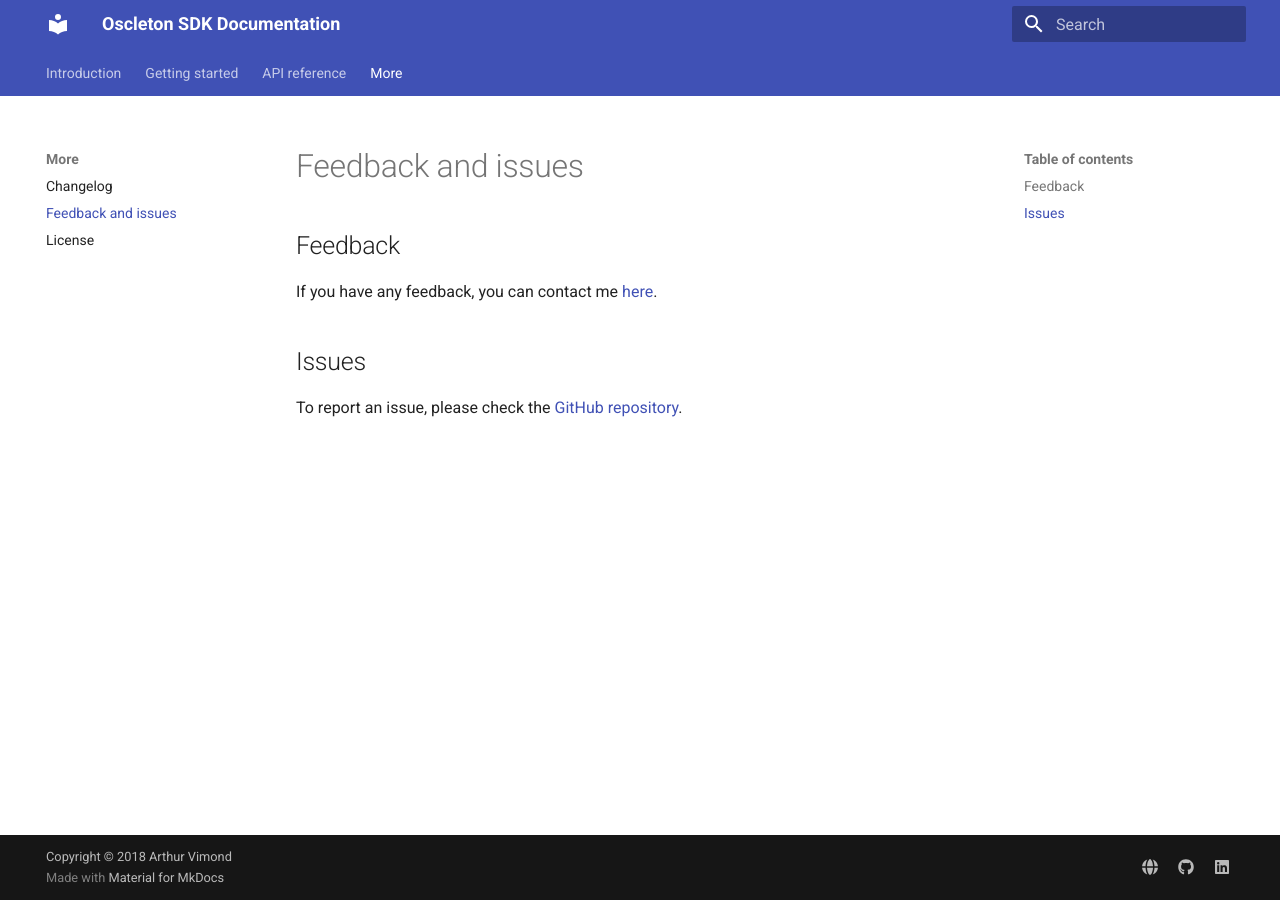
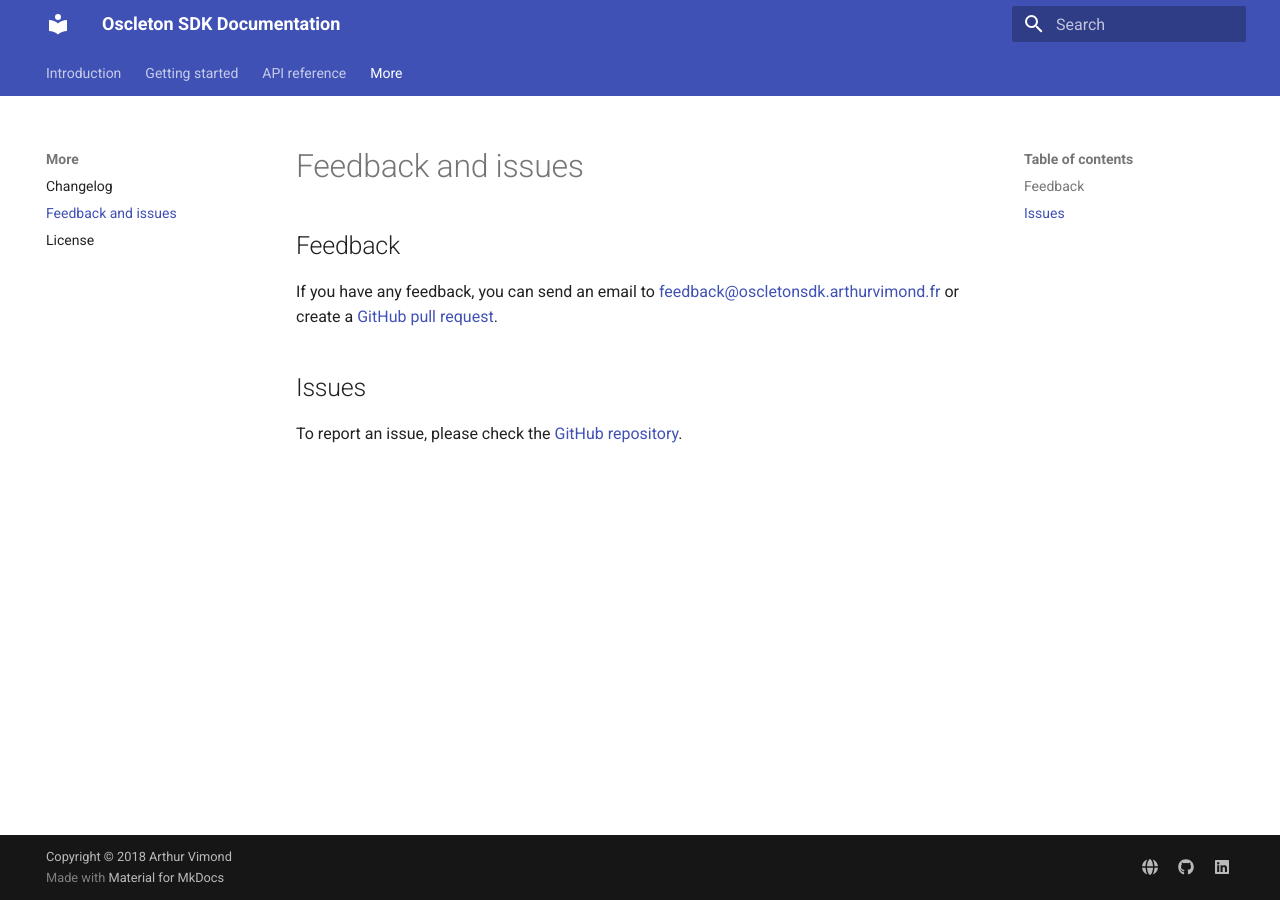
Before and after one commit to ArthurVimond/oscleton-android-sdk, an MkDocs documentation site: the page built from doc/docs/more/feedback-and-issues.md, in a window 1280 px wide. Built offline with MkDocs 1.6.1 and Material for MkDocs 9.7.7, drawn with Linux system fonts in a browser that asks for light colours; old or Windows-style settings are respelled for this version of MkDocs.

Commit message:
doc(mkdocs): add feedback and issues email and GithHub links

```diff
--- a/doc/docs/more/feedback-and-issues.md
+++ b/doc/docs/more/feedback-and-issues.md
@@ -1,6 +1,7 @@
 ## Feedback
 
-If you have any feedback, you can contact me [here](mailto:contact@arthurvimond.fr).
+If you have any feedback, you can send an email to [feedback@oscletonsdk.arthurvimond.fr](mailto:feedback@oscletonsdk.arthurvimond.fr)
+or create a [GitHub pull request].
 
 ## Issues
 
@@ -8,3 +9,4 @@ To report an issue, please check the [GitHub repository].
 
 
 [GitHub repository]: https://github.com/ArthurVimond/oscleton-android-sdk/issues
+[GitHub pull request]: https://github.com/ArthurVimond/oscleton-android-sdk/pulls
```
